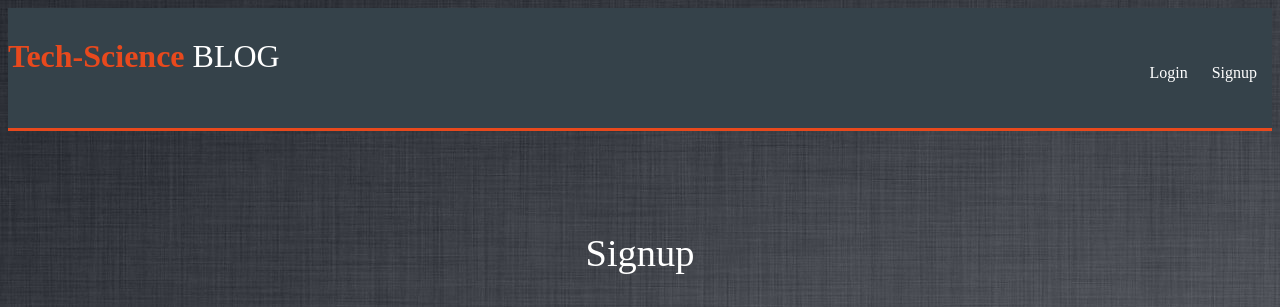
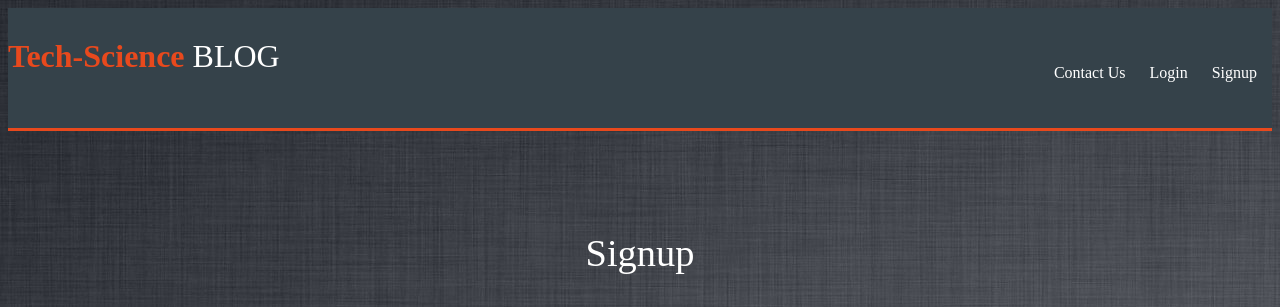
Before and after one commit to SaifAliRko/Tech-Science-Blog, a Django app: page /accounts/signup/ in a window 1280 px wide. Shown: the top 307 px of the page. Run offline with Django 3.2, Linux system fonts and the light colour scheme; parts of the project's set-up code (start-up, migrations or seed data) failed here and were passed over.

Commit message:
contacts database created

```diff
--- a/myproject1/myproject/settings.py
+++ b/myproject1/myproject/settings.py
@@ -30,6 +30,7 @@ INSTALLED_APPS = [
     'articles',
     'accounts',
     'taggit',
+    'contact',
     'django_filters',
 
 
--- a/myproject1/myproject/urls.py
+++ b/myproject1/myproject/urls.py
@@ -5,11 +5,14 @@ from django.contrib.staticfiles.urls import staticfiles_urlpatterns
 from django.conf.urls.static import static
 from django.conf import settings
 from articles import views as article_views
+from contact.views import contact
+
 
 urlpatterns = [
     url(r'^admin/', admin.site.urls),
     url(r'^articles/', include('articles.urls')),
     url(r'^accounts/', include('accounts.urls')),
+    url(r'contact/$',contact,name="contact"),
     url(r'^about/$', views.about),
     url(r'^$', article_views.article_list, name="home"),
 ]
--- a/myproject1/templates/base_layout.html
+++ b/myproject1/templates/base_layout.html
@@ -13,6 +13,7 @@
         </div>
             <nav >
                 <ul>
+                <li><a href="/contact/">Contact Us</a></li>
                     {% if user.is_authenticated %}
                     <li>
                         <form class="logout-link" action="{% url 'accounts:logout' %}" method="post">
```
Also changed, not shown: myproject1/db.sqlite3.
